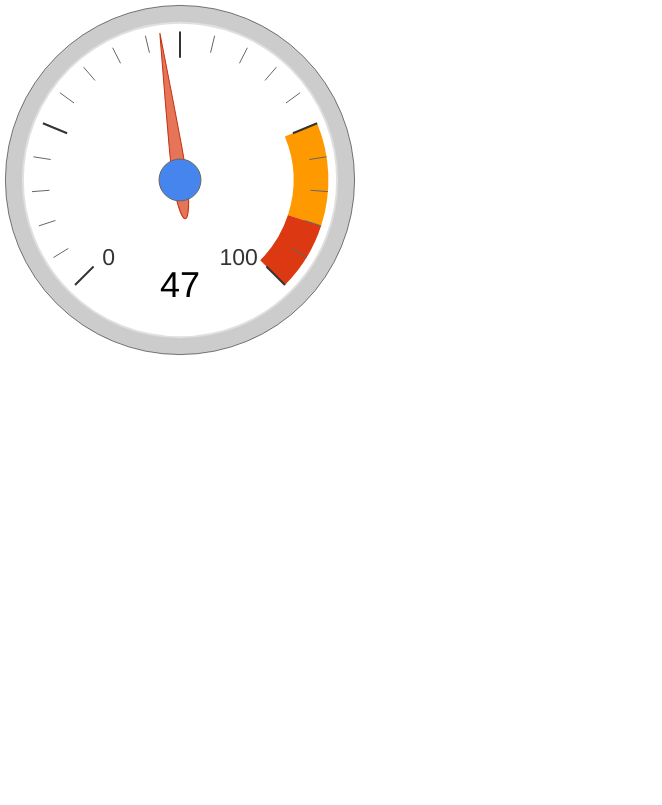
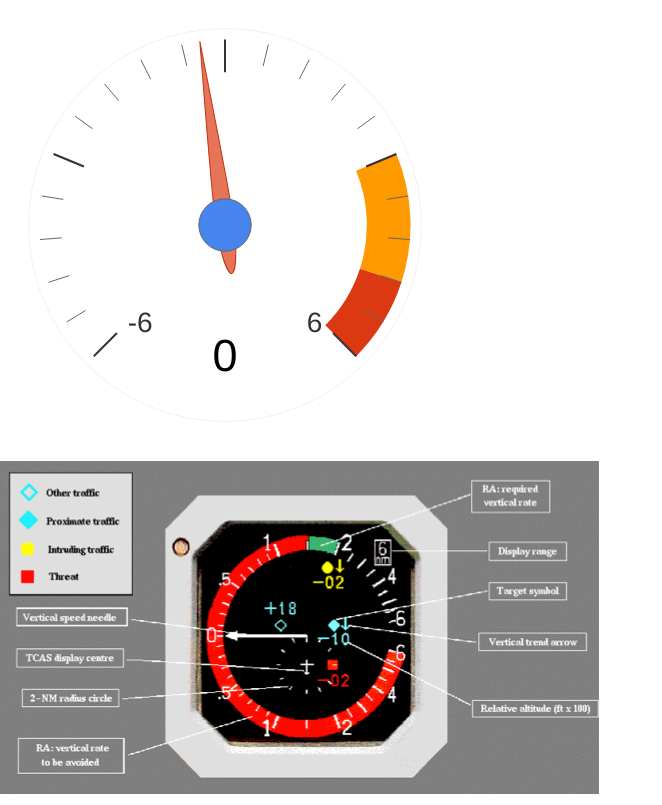
Before and after one commit to gimbo/d3-gauge-plus, a plain HTML site: page index.html in a window 1280 px wide. Shown: the whole page, without its empty margins (0-662 px from the left). Drawn offline with Linux system fonts and the light colour scheme.

Commit message:
Starting to play with colors and things

```diff
--- a/index.html
+++ b/index.html
@@ -14,5 +14,6 @@
     <div>
       <span id="tcasGaugeContainer"></span>
     </div>
+    <img src="img/TCAS%20gauge%20sample.png" alt="TCAS gauge sample" />
   </body>
 </html>
--- a/js/gauge-scratch.js
+++ b/js/gauge-scratch.js
@@ -4,7 +4,7 @@ var gauge_scratch = function() {
 
   function createGauge(name, label, min, max) {
     var config = {
-      size: 400,
+      size: 500,
       label: label,
       min: undefined != min ? min : 0,
       max: undefined != max ? max : 100,
@@ -30,7 +30,7 @@ var gauge_scratch = function() {
 
   return {
     initialize : function() {
-      tcasGauge = createGauge("tcas", undefined);
+      tcasGauge = createGauge("tcas", undefined, -6, 6);
       tcasGauge.render();
       updateGauge(tcasGauge);
       setInterval(function() { updateGauge(tcasGauge); }, 3000);
--- a/js/gauge.js
+++ b/js/gauge.js
@@ -24,6 +24,13 @@ function Gauge(placeholderName, configuration) {
     this.config.yellowColor = configuration.yellowColor || "#FF9900";
     this.config.redColor   = configuration.redColor || "#DC3912";
 
+    this.config.innerStrokeColor = configuration.innerStrokeColor || "#e0e0e0";
+    this.config.innerFillColor = configuration.innerFillColor || "#fff";
+
+    this.config.drawOuterCircle = configuration.drawOuterCircle || false;
+    this.config.outerStrokeColor = configuration.outerStrokeColor || "#000";
+    this.config.outerFillColor = configuration.outerFillColor || "#ccc";
+
     this.config.transitionDuration = configuration.transitionDuration || 500;
   };
 
@@ -34,21 +41,25 @@ function Gauge(placeholderName, configuration) {
               .attr("width", this.config.size)
               .attr("height", this.config.size);
 
-    this.body.append("svg:circle")
-          .attr("cx", this.config.cx)
-          .attr("cy", this.config.cy)
-          .attr("r", this.config.raduis)
-          .style("fill", "#ccc")
-          .style("stroke", "#000")
-          .style("stroke-width", "0.5px");
+    // Outer circle
+    if (this.config.drawOuterCircle) {
+      this.body.append("svg:circle")
+            .attr("cx", this.config.cx)
+            .attr("cy", this.config.cy)
+            .attr("r", this.config.raduis)
+            .style("fill", this.config.outerFillColor)
+            .style("stroke", this.config.outerStrokeColor)
+            .style("stroke-width", "0.5px");
+    }
 
+    // Inner circle
     this.body.append("svg:circle")
           .attr("cx", this.config.cx)
           .attr("cy", this.config.cy)
           .attr("r", 0.9 * this.config.raduis)
-          .style("fill", "#fff")
-          .style("stroke", "#e0e0e0")
-          .style("stroke-width", "2px");
+          .style("fill", this.config.innerFillColor)
+          .style("stroke", this.config.innerStrokeColor)
+          .style("stroke-width", "0.5px");
 
     for (var index in this.config.greenZones) {
       this.drawBand(this.config.greenZones[index].from, this.config.greenZones[index].to, self.config.greenColor);
```
